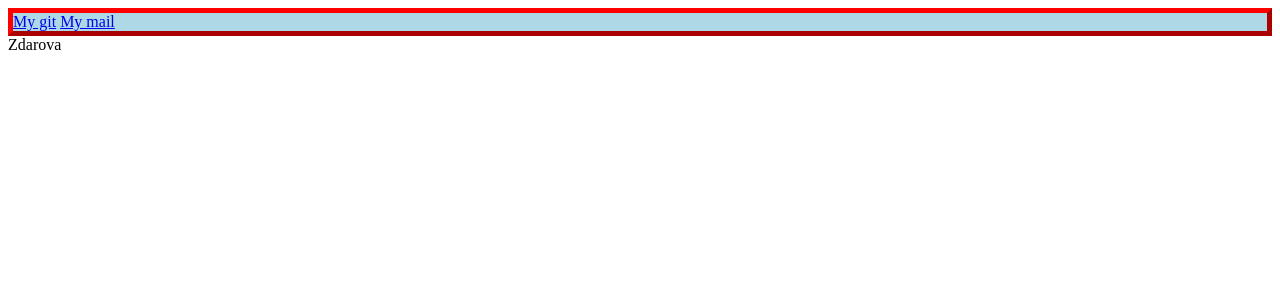
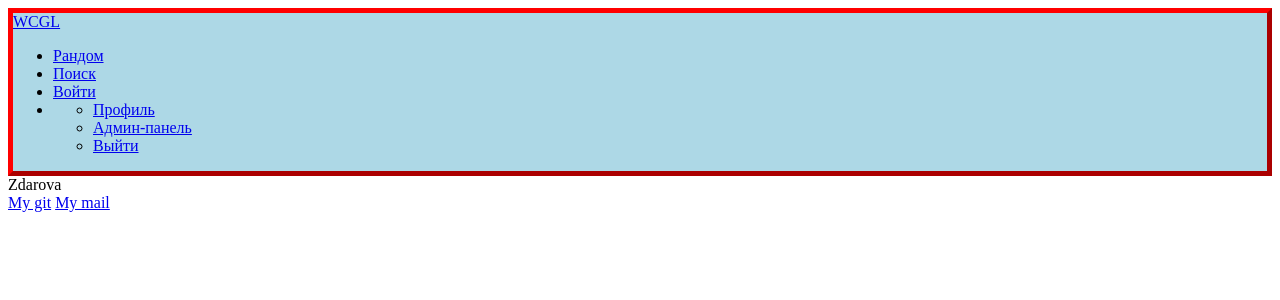
Before and after one commit to heshegto/WhatsCookingGoodLooking, a Django app: page / in a window 1280 px wide. Shown: the top 300 px of the page. Run offline with Django 4.2, Linux system fonts and the light colour scheme.

Commit message:
added URL file to new app. Base template modified

```diff
--- a/WhatsCookingGoodLooking/urls.py
+++ b/WhatsCookingGoodLooking/urls.py
@@ -15,10 +15,10 @@ Including another URLconf
     2. Add a URL to urlpatterns:  path('blog/', include('blog.urls'))
 """
 from django.contrib import admin
-from django.urls import path
+from django.urls import path, include
 from cooking.views import IndexView
 
 urlpatterns = [
     path('admin/', admin.site.urls),
-    path('', IndexView.as_view(), name='index')
+    path('', include('cooking.urls', namespace='index'))
 ]
--- /dev/null
+++ b/cooking/urls.py
@@ -0,0 +1,6 @@
+from django.urls import path
+from cooking.views import IndexView
+
+urlpatterns = [
+    path('', IndexView.as_view(), name='index')
+]
--- a/templates/base.html
+++ b/templates/base.html
@@ -8,10 +8,40 @@
     <link rel="stylesheet" type="text/css" href="{% static 'css/my.css' %}">
 </head>
 <body>
-<div id="site_head">
+
+<!-- Navigation bar -->
+
+<nav>
+    <div id="site_head">
+        <a class="navbar-brand" href="#">WCGL</a>
+        <div>
+            <ul>
+                <li><a href="#">Рандом</a></li>
+                <li><a href="#">Поиск</a></li>
+                <li><a href="#">Войти</a></li>
+                <li>
+                    <ul>
+                        <li><a href="#">Профиль</a></li>
+                        <li><a href="#">Админ-панель</a></li>
+                        <li><a href="#">Выйти</a></li>
+                    </ul>
+                </li>
+            </ul>
+        </div>
+    </div>
+</nav>
+
+
+<!-- Content -->
+{% block content %}
+<div>Zdarova</div>
+{% endblock content %}
+
+<!-- Footer -->
+<div id="footer">
     <a href="http://github.com/heshegto" target="_blank">My git</a>
     <a href="mailto:heshkin@gmail.com" target="_blank">My mail</a>
 </div>
-<div>Zdarova</div>
+
 </body>
 </html>
```
